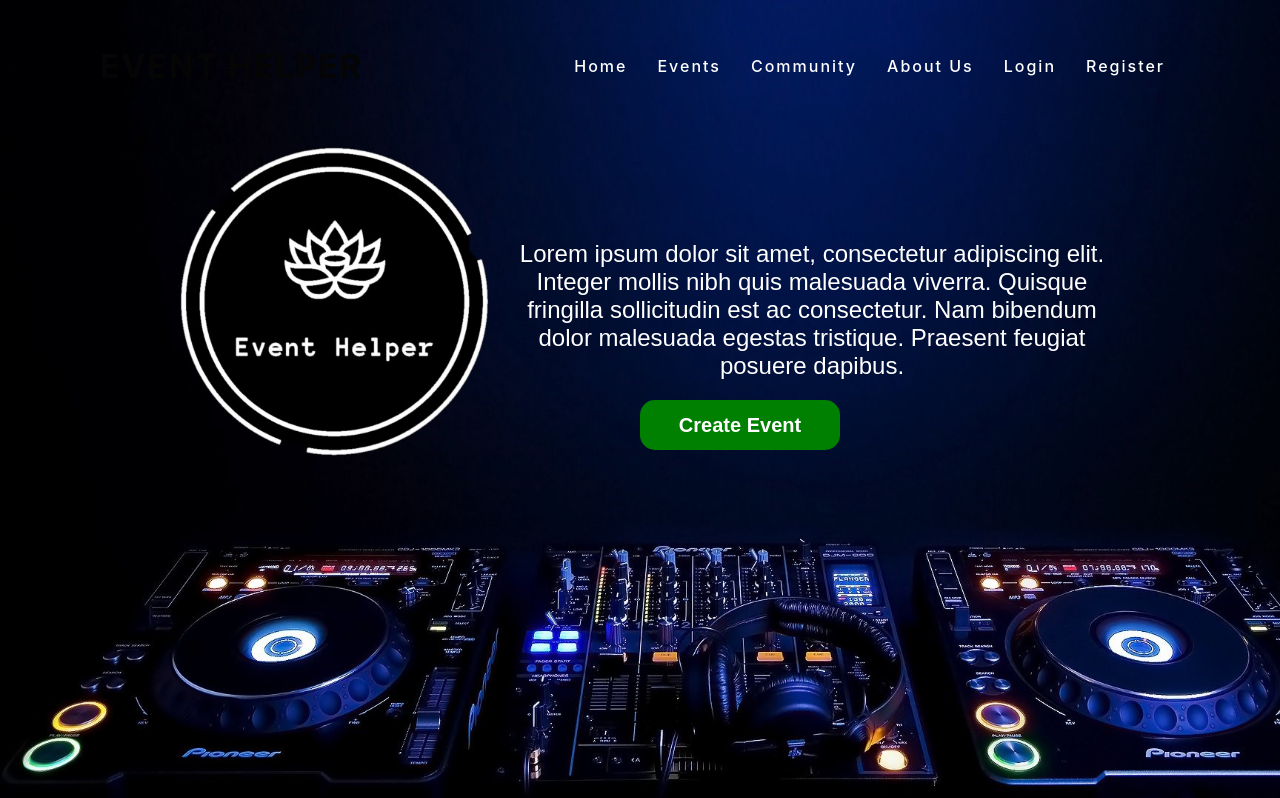
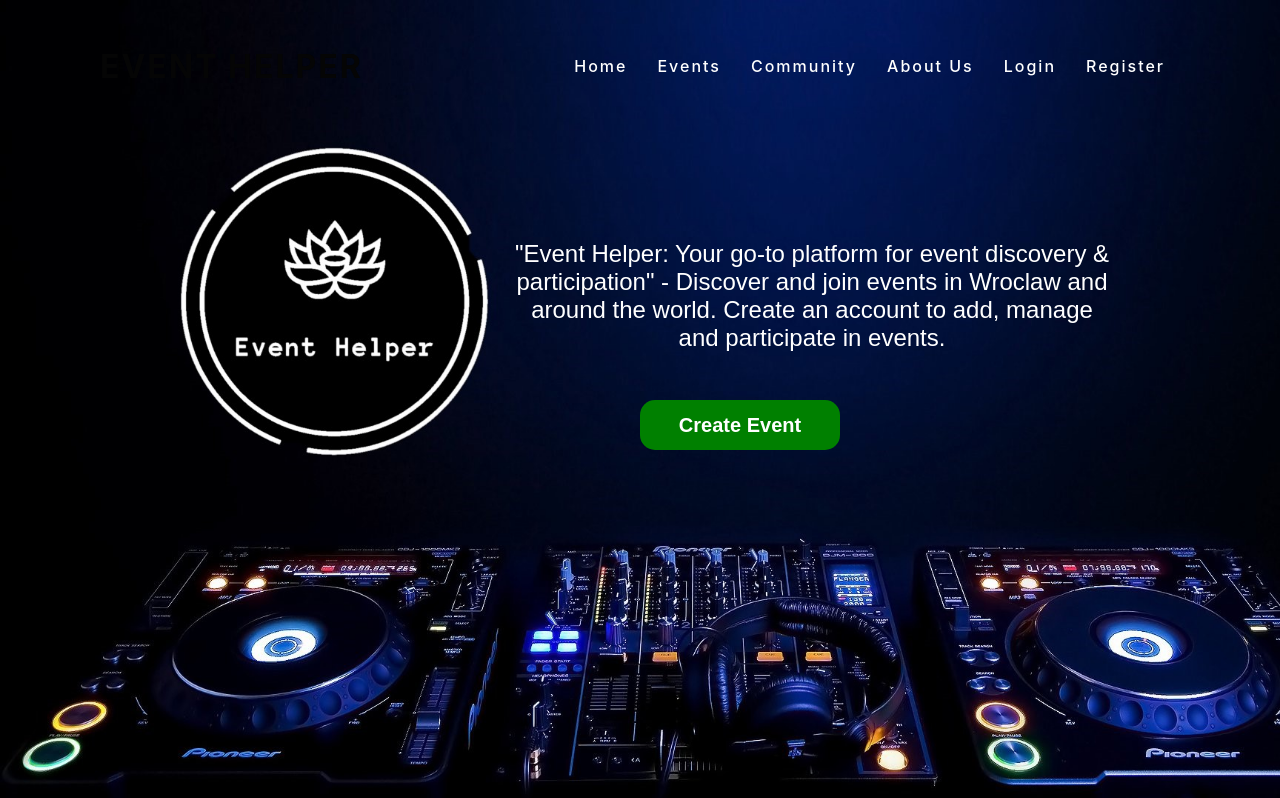
Before and after one commit to mattwasilewski/event-helper, a React (Create React App) app in the folder frontend/event-helper/: page / in a window 1280 px wide. Shown: the top 798 px of the page. Built offline with nearby package versions, Linux system fonts and the light colour scheme; no server answers.

Commit message:
refactor, main description changed

```diff
--- a/frontend/event-helper/src/pages/MainPage.js
+++ b/frontend/event-helper/src/pages/MainPage.js
@@ -22,9 +22,7 @@ export default function MainPage() {
             <Navbar/>
             <div className="section-1 box">
                 <div id="app-desc" className="app-desc">
-                    Lorem ipsum dolor sit amet, consectetur adipiscing elit. Integer
-                    mollis nibh quis malesuada viverra. Quisque fringilla sollicitudin est ac consectetur. Nam bibendum
-                    dolor malesuada egestas tristique. Praesent feugiat posuere dapibus.
+                    "Event Helper: Your go-to platform for event discovery & participation" - Discover and join events in Wroclaw and around the world. Create an account to add, manage and participate in events.
                 </div>
                 <a href="/add-event">
                     <button id="add-event" className="add-event">Create Event</button>
```
Also changed, not shown: 1 other file (tests, documents, lock files or other folders).
